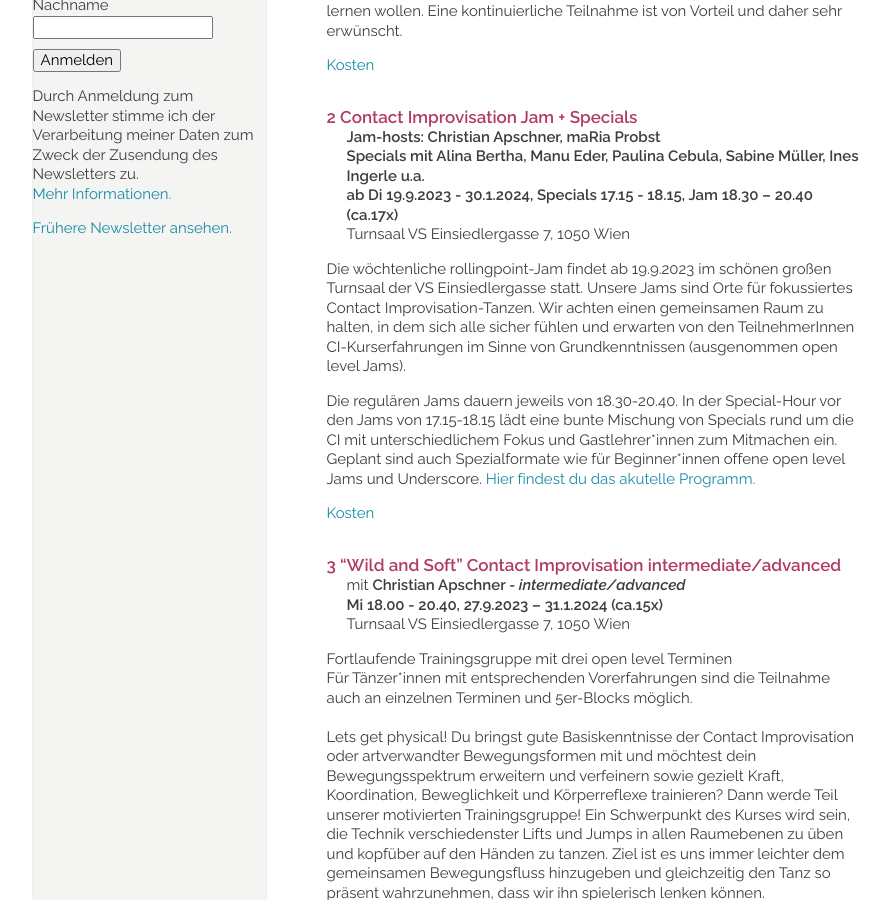
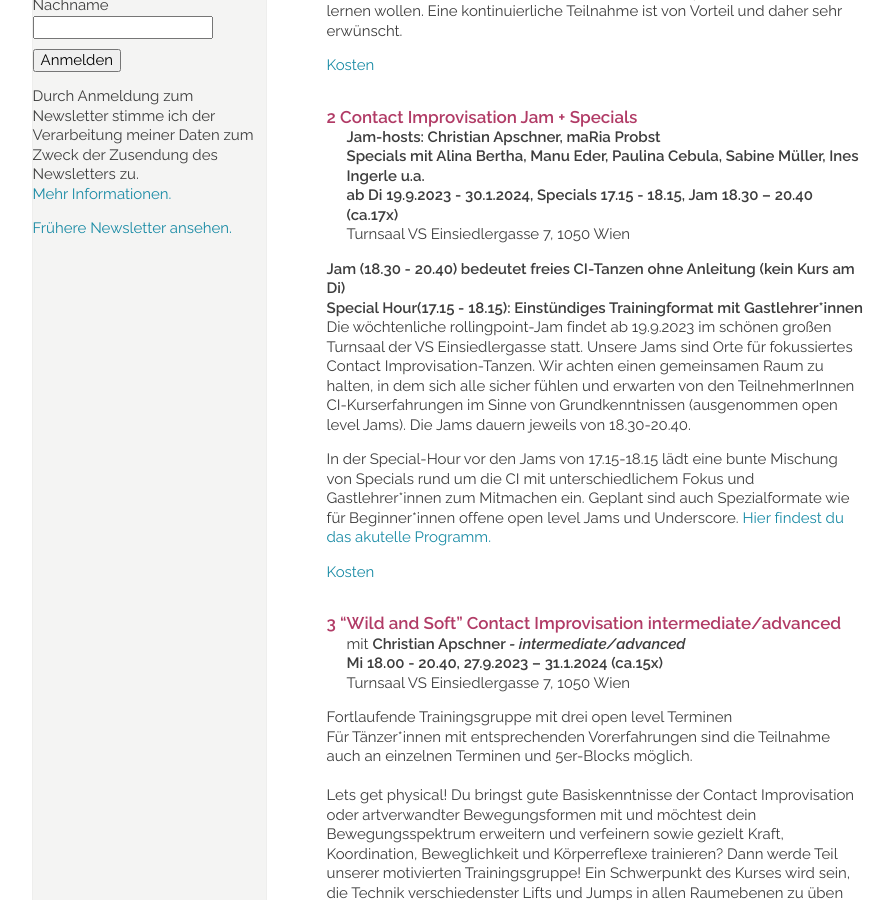
Before and after one commit to manulari/rollingpointat, a Jekyll site: the page built from _pages_de/kurse.md, in a window 1280 px wide and 900 px high, scrolled down 1083 px. Shown: the whole window, without its empty margins (152-1045 px from the left). Built offline with Jekyll 4.4.1, drawn with Linux system fonts in a browser that asks for light colours; comment, search, counter and statistics services are not loaded.

Commit message:
Update page (de) “kurse”

```diff
--- a/_pages_de/kurse.md
+++ b/_pages_de/kurse.md
@@ -49,9 +49,11 @@ Teilnahmeempfehlung: Tanzfreudige mit Lust an Bewegungsausdruck und -forschung.
 **ab Di 19.9.2023 - 30.1.2024, Specials 17.15 - 18.15, Jam 18.30 – 20.40 (ca.17x)**\
 Turnsaal VS Einsiedlergasse 7, 1050 Wien
 
-Die wöchtenliche rollingpoint-Jam findet ab 19.9.2023 im schönen großen Turnsaal der VS Einsiedlergasse statt. Unsere Jams sind Orte für fokussiertes Contact Improvisation-Tanzen. Wir achten einen gemeinsamen Raum zu halten, in dem sich alle sicher fühlen und erwarten von den TeilnehmerInnen CI-Kurserfahrungen im Sinne von Grundkenntnissen (ausgenommen open level Jams).
+**Jam (18.30 - 20.40) bedeutet freies CI-Tanzen ohne Anleitung (kein Kurs am Di)**\
+**Special Hour(17.15 - 18.15): Einstündiges Trainingformat mit Gastlehrer*innen**\
+Die wöchtenliche rollingpoint-Jam findet ab 19.9.2023 im schönen großen Turnsaal der VS Einsiedlergasse statt. Unsere Jams sind Orte für fokussiertes Contact Improvisation-Tanzen. Wir achten einen gemeinsamen Raum zu halten, in dem sich alle sicher fühlen und erwarten von den TeilnehmerInnen CI-Kurserfahrungen im Sinne von Grundkenntnissen (ausgenommen open level Jams). Die Jams dauern jeweils von 18.30-20.40.
 
-Die regulären Jams dauern jeweils von 18.30-20.40. In der Special-Hour vor den Jams von 17.15-18.15 lädt eine bunte Mischung von Specials rund um die CI mit unterschiedlichem Fokus und Gastlehrer\*innen zum Mitmachen ein. Geplant sind auch Spezialformate wie für Beginner\*innen offene open level Jams und Underscore. [Hier findest du das akutelle Programm.](/jams#special)
+In der Special-Hour vor den Jams von 17.15-18.15 lädt eine bunte Mischung von Specials rund um die CI mit unterschiedlichem Fokus und Gastlehrer\*innen zum Mitmachen ein. Geplant sind auch Spezialformate wie für Beginner\*innen offene open level Jams und Underscore. [Hier findest du das akutelle Programm.](/jams#special)
 
 [Kosten](#kosten)
 
```
